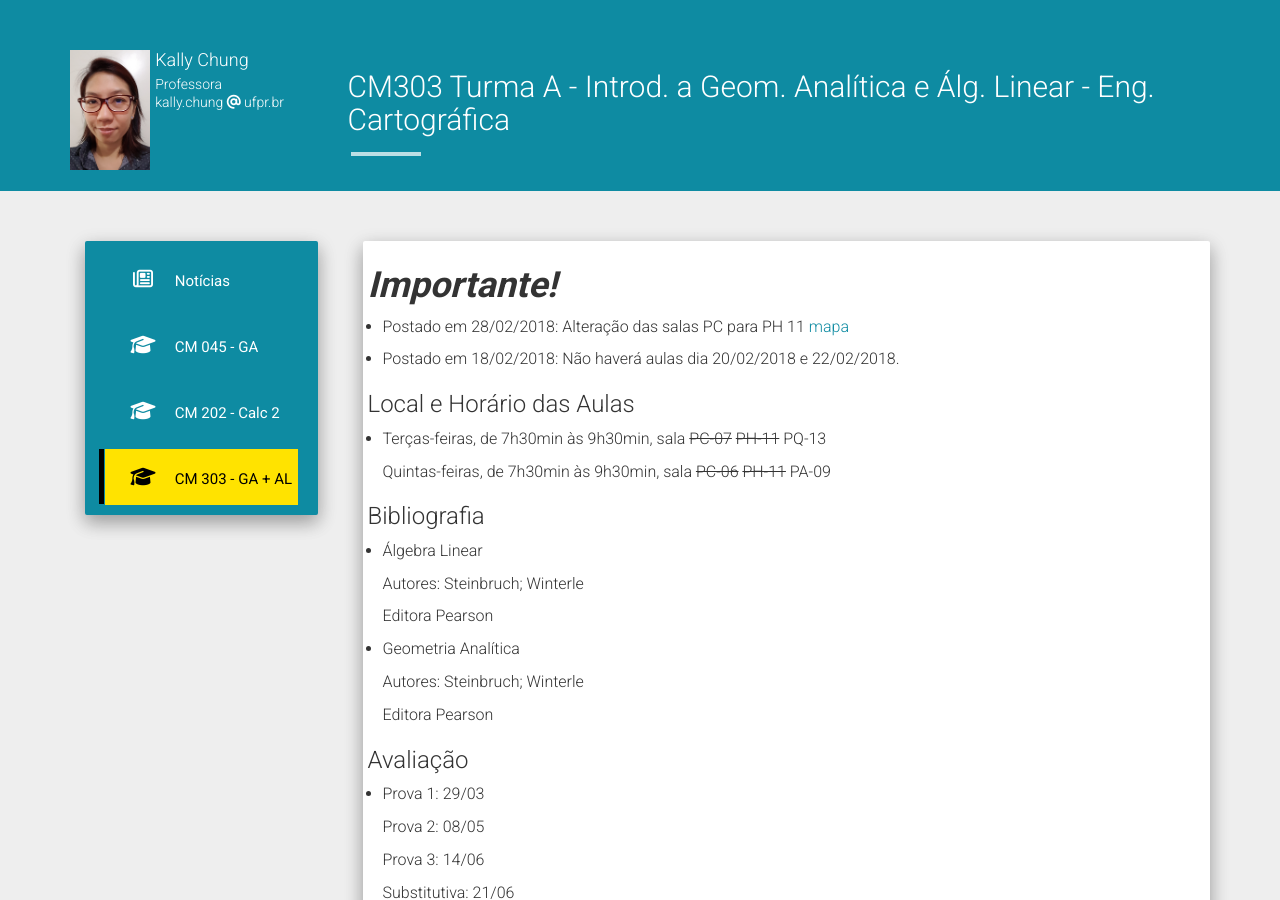
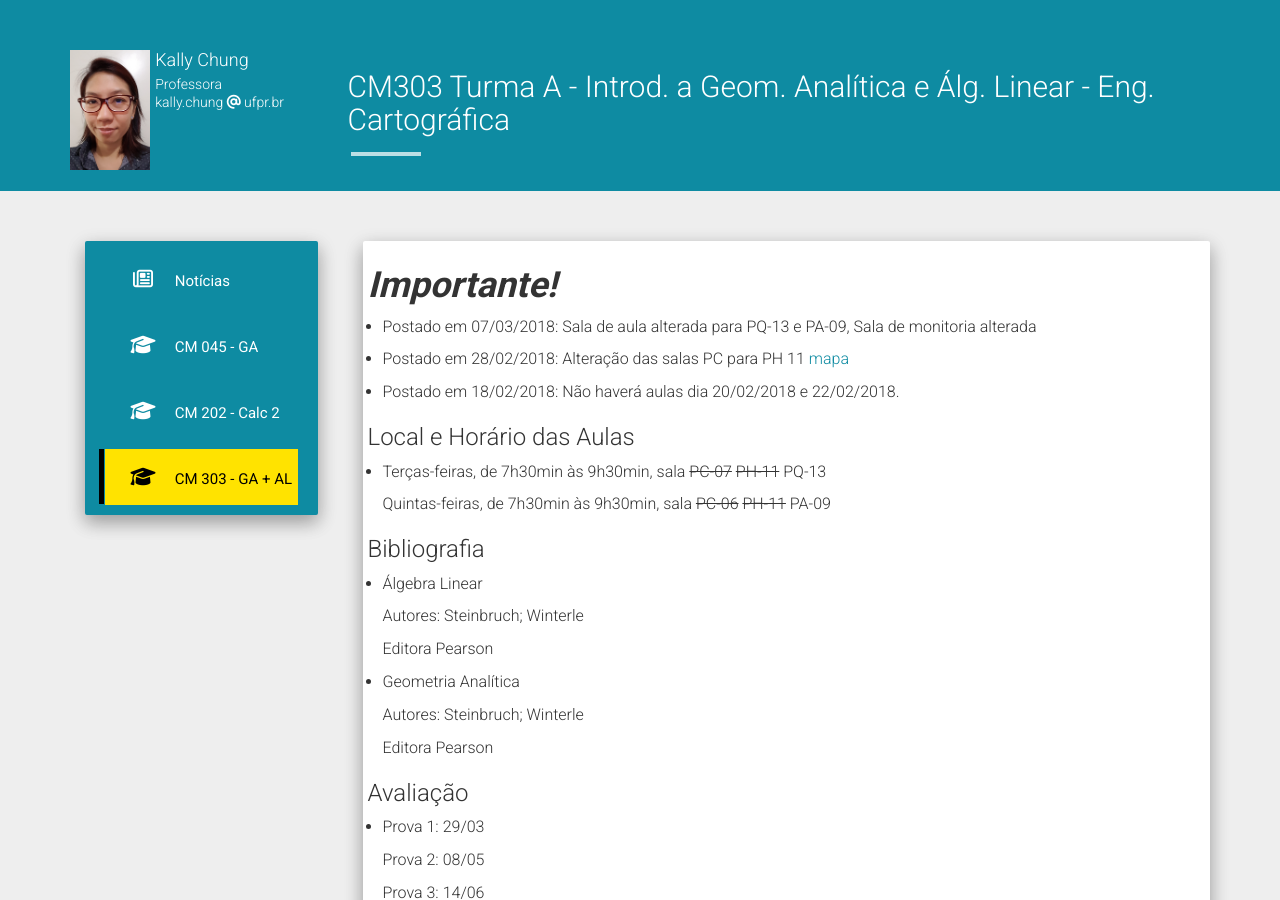
Before and after one commit to chunggnuhc/chunggnuhc.github.io, a Jekyll site: the page built from CM303-GAeAL-1sem2018.md, in a window 1280 px wide and 900 px high. Built offline with Jekyll 4.4.1, drawn with Linux system fonts in a browser that asks for light colours; nearby versions of some CDN libraries.

Commit message:
Update CM303-GAeAL-1sem2018.md

```diff
--- a/CM303-GAeAL-1sem2018.md
+++ b/CM303-GAeAL-1sem2018.md
@@ -4,6 +4,8 @@ title: CM303 Turma A - Introd. a Geom. Analítica e Álg. Linear - Eng. Cartogr
 permalink: /CM303-GAeAL-1sem2018/
 ---
 <h1><b><i>Importante!</i></b></h1>
+- Postado em 07/03/2018: Sala de aula alterada para PQ-13 e PA-09, Sala de monitoria alterada
+
 - Postado em 28/02/2018: Alteração das salas PC para PH 11 [mapa](/disciplinas1sem2018/mapacentropolitecnico.pdf)
 
 - Postado em 18/02/2018: Não haverá aulas dia 20/02/2018 e 22/02/2018.
```
